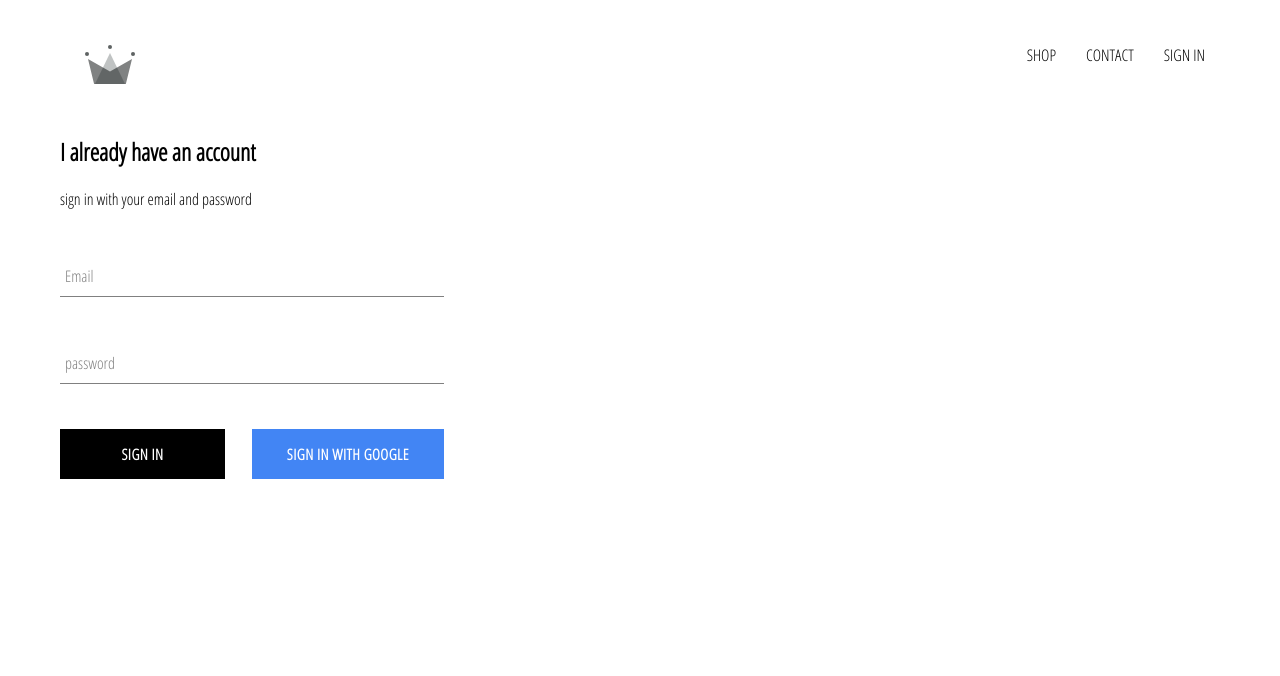
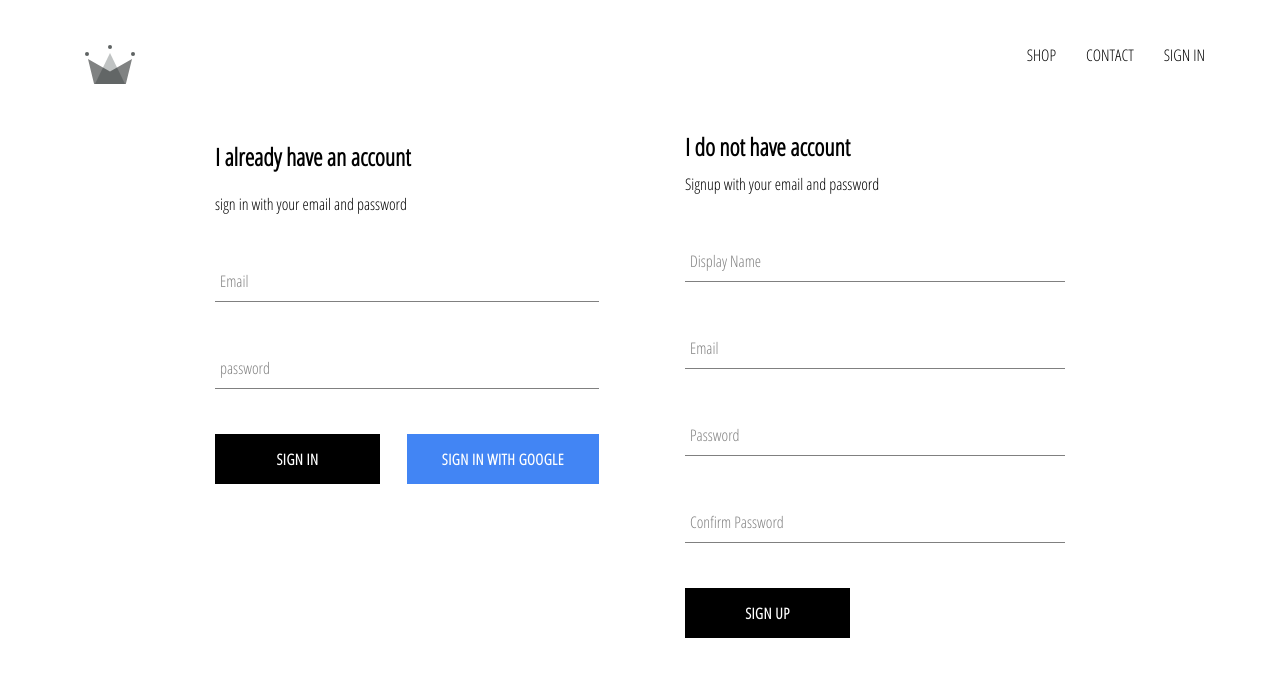
Before and after one commit to bhaskarakepati/crwn-clothing, a React (Create React App) app: page /signin in a window 1280 px wide. Shown: the top 676 px of the page. Built offline with nearby package versions, Linux system fonts and the light colour scheme; no server answers.

Commit message:
added signup component and included in signin and signup page

```diff
--- a/src/App.js
+++ b/src/App.js
@@ -8,6 +8,7 @@
 import Header from "./components/header/header.component";
 import SignInAndSignUp from "./components/pages/sign-in-and-sign-up/sign-in-and-sign-up.component";
 import { auth } from "./firebase/firebase.utils";
+import { createUserProfileDocument } from "./firebase/firebase.utils";
 
 class App extends React.Component {
   constructor() {
@@ -20,10 +21,21 @@
 
   unsubscribeFromAuth = null;
   componentDidMount() {
-    this.unsubscribeFromAuth = auth.onAuthStateChanged(user => {
+    this.unsubscribeFromAuth = auth.onAuthStateChanged(async user => {
+      if (user) {
+        const userRef = await createUserProfileDocument(user);
+        userRef.onSnapshot(snapShot => {
+          this.setState({
+            currentUser: {
+              id: snapShot.id,
+              ...snapShot.data()
+            }
+          });
+          console.log(this.state);
+        });
+      }
+
       this.setState({ currentUser: user });
-
-      console.log(user);
     });
   }
 
--- a/src/components/header/header.component.jsx
+++ b/src/components/header/header.component.jsx
@@ -19,7 +19,7 @@
       </Link>
       {currentUser ? (
         <div className="option" onClick={() => auth.signOut()}>
-          SIGN OUT
+          {currentUser.displayName}SIGN OUT
         </div>
       ) : (
         <Link className="option" to="/signin">
--- a/src/components/pages/sign-in-and-sign-up/sign-in-and-sign-up.component.jsx
+++ b/src/components/pages/sign-in-and-sign-up/sign-in-and-sign-up.component.jsx
@@ -1,11 +1,13 @@
 import React from "react";
 
 import SignIn from "../../sign-in/sign-in.component";
+import SignUp from "../../signup/signup.component";
 import "./sign-in-and-sign-up.styles.scss";
 
 const SignInAndSignUp = () => (
   <div className="sign-in-and-sing-up">
     <SignIn />
+    <SignUp />
   </div>
 );
 
--- a/src/components/pages/sign-in-and-sign-up/sign-in-and-sign-up.styles.scss
+++ b/src/components/pages/sign-in-and-sign-up/sign-in-and-sign-up.styles.scss
@@ -0,0 +1,6 @@
+.sign-in-and-sing-up {
+  width: 850px;
+  display: flex;
+  justify-content: space-between;
+  margin: 30px auto;
+}
--- a/src/components/sign-in/sign-in.component.jsx
+++ b/src/components/sign-in/sign-in.component.jsx
@@ -8,7 +8,6 @@
 class SignIn extends React.Component {
   constructor(props) {
     super(props);
-
     this.state = {
       email: "",
       password: ""
--- /dev/null
+++ b/src/components/signup/signup.component.jsx
@@ -0,0 +1,98 @@
+import React from "react";
+
+import FormInput from "../form-input/form-input.component";
+import CustomButton from "../custom-button/custom-button.component";
+import "./signup.styles.scss";
+import { auth, createUserProfileDocument } from "../../firebase/firebase.utils";
+
+class SignUp extends React.Component {
+  constructor() {
+    super();
+    this.state = {
+      displayName: "",
+      email: "",
+      password: "",
+      confirmPassword: ""
+    };
+  }
+
+  handleSubmit = async event => {
+    event.preventDefault();
+
+    const { displayName, email, password, confirmPassword } = this.state;
+
+    if (password !== confirmPassword) {
+      alert("Passwords don't match");
+      return;
+    }
+    try {
+      const { user } = await auth.createUserWithEmailAndPassword(
+        email,
+        password
+      );
+
+      await createUserProfileDocument(user, { displayName });
+
+      this.setState({
+        displayName: "",
+        email: "",
+        password: "",
+        confirmPassword: ""
+      });
+    } catch (error) {
+      console.log(error);
+    }
+  };
+
+  handleChange = event => {
+    const { name, value } = event.target;
+    this.setState({ [name]: value });
+  };
+
+  render() {
+    const { displayName, email, password, confirmPassword } = this.state;
+    return (
+      <div className="sign-up">
+        <h2 className="title">I do not have account</h2>
+        <span>Signup with your email and password</span>
+        <form className="sing-up-form" onSubmit={this.handleSubmit}>
+          <FormInput
+            type="text"
+            label="Display Name"
+            value={displayName}
+            onChange={this.handleChange}
+            name="displayName"
+            required
+          ></FormInput>
+          <FormInput
+            type="email"
+            label="Email"
+            value={email}
+            onChange={this.handleChange}
+            name="email"
+            required
+          ></FormInput>
+          <FormInput
+            type="password"
+            label="Password"
+            value={password}
+            onChange={this.handleChange}
+            name="password"
+            required
+          ></FormInput>
+          <FormInput
+            type="password"
+            label="Confirm Password"
+            value={confirmPassword}
+            onChange={this.handleChange}
+            name="confirmPassword"
+            required
+          ></FormInput>
+          <CustomButton type="submit">SIGN UP</CustomButton>
+        </form>
+      </div>
+    );
+  }
+}
+
+export default SignUp;
--- /dev/null
+++ b/src/components/signup/signup.styles.scss
@@ -0,0 +1,9 @@
+.sign-up {
+  display: flex;
+  flex-direction: column;
+  width: 380px;
+
+  .title {
+    margin: 10px 0;
+  }
+}
--- a/src/firebase/firebase.utils.js
+++ b/src/firebase/firebase.utils.js
@@ -17,6 +17,31 @@
 export const auth = firebase.auth();
 export const firestore = firebase.firestore();
 
+export const createUserProfileDocument = async (userAuth, additionalData) => {
+  if (!userAuth) return;
+
+  const userRef = firestore.doc(`users/${userAuth.uid}`);
+
+  const snapShot = await userRef.get();
+
+  if (!snapShot.exists) {
+    const { displayName, email } = userAuth;
+    const createdAt = new Date();
+
+    try {
+      await userRef.set({
+        displayName,
+        email,
+        createdAt,
+        ...additionalData
+      });
+    } catch (error) {
+      console.log("Error creating user:" + error.message);
+    }
+  }
+  return userRef;
+};
+
 const provider = new firebase.auth.GoogleAuthProvider();
 provider.setCustomParameters({ prompt: "select_account" });
 export const signInWithGoogle = () => auth.signInWithPopup(provider);
```
